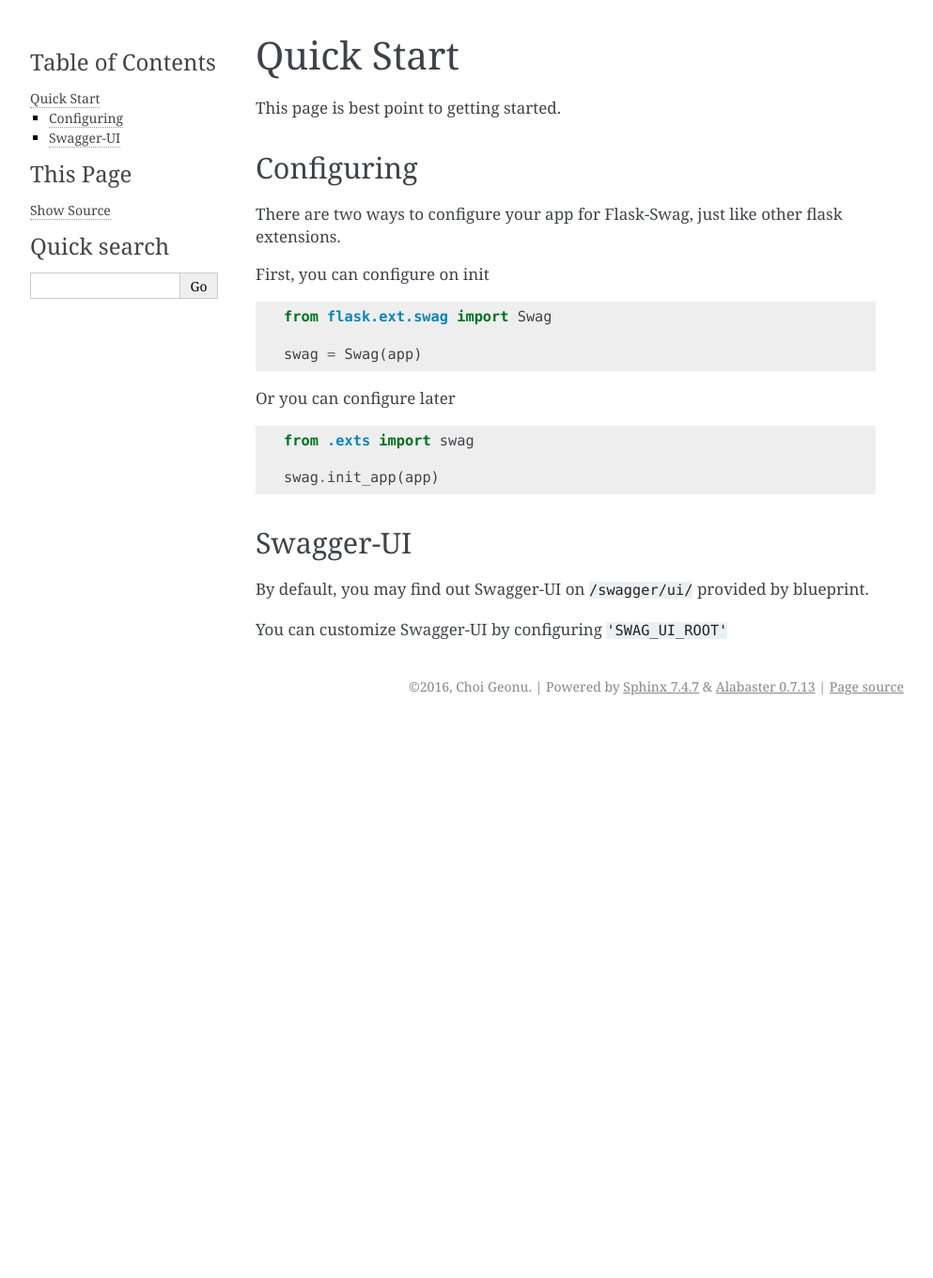
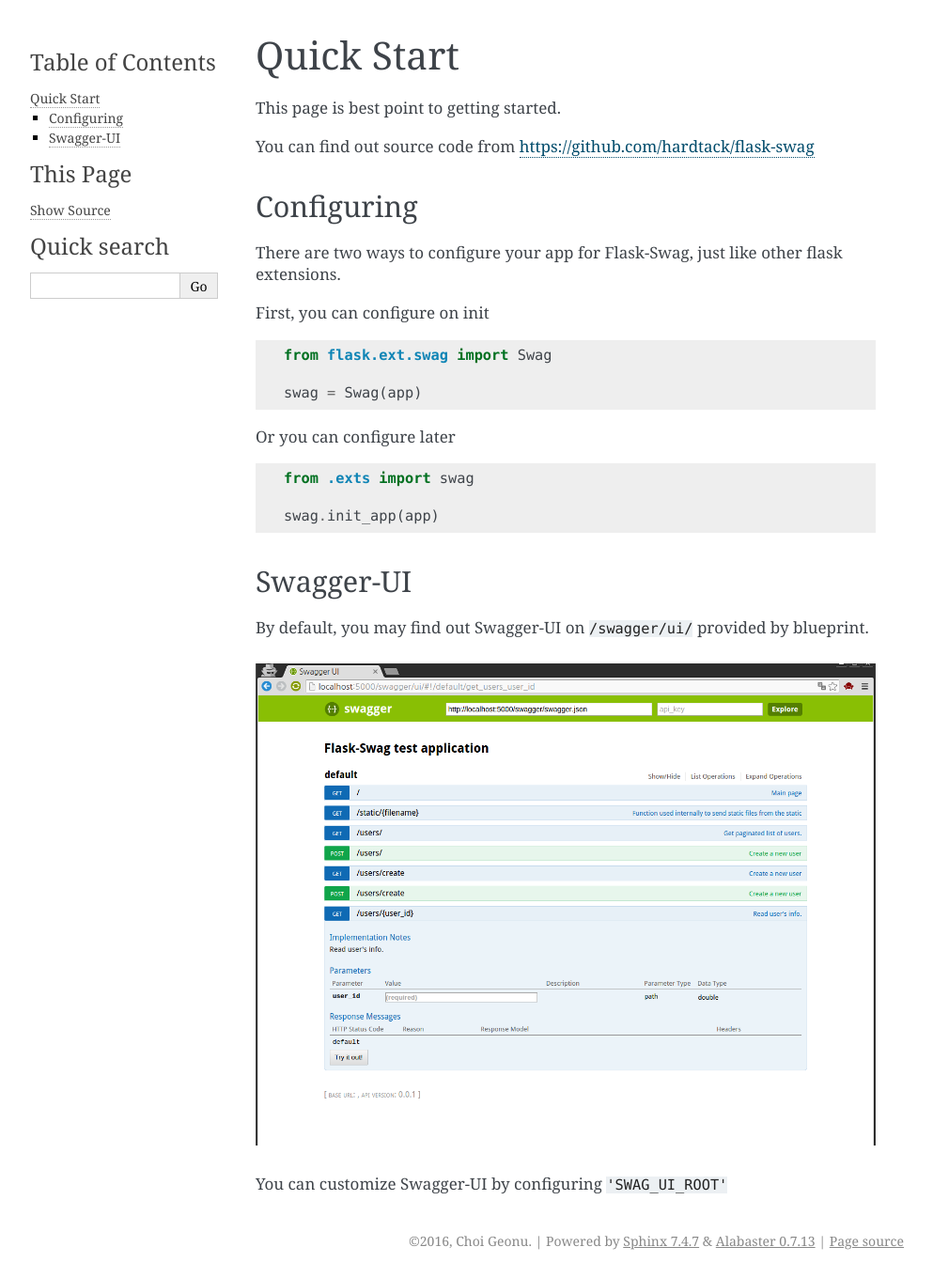
Before and after one commit to Hardtack/Flask-Swag, a Sphinx documentation site: the page built from docs/quickstart.rst, in a window 1280 px wide. Shown: the whole page at 94% size, without its empty margins (148-1141 px from the left). Built offline with Sphinx 7.4.7, drawn with Linux system fonts in a browser that asks for light colours; before the commit the page ends 900 px from its top, so only the background shows below that.

Commit message:
Add screenshot to quickstart

```diff
--- a/docs/quickstart.rst
+++ b/docs/quickstart.rst
@@ -2,6 +2,8 @@
 ===========
 
 This page is best point to getting started.
+
+You can find out source code from https://github.com/hardtack/flask-swag
 
 
 Configuring
@@ -29,4 +31,6 @@
 
 By default, you may find out Swagger-UI on ``/swagger/ui/`` provided by blueprint.
 
+.. image:: images/screenshot.png
+
 You can customize Swagger-UI by configuring ``'SWAG_UI_ROOT'``
```
Also changed, not shown: docs/images/screenshot.png (added).
